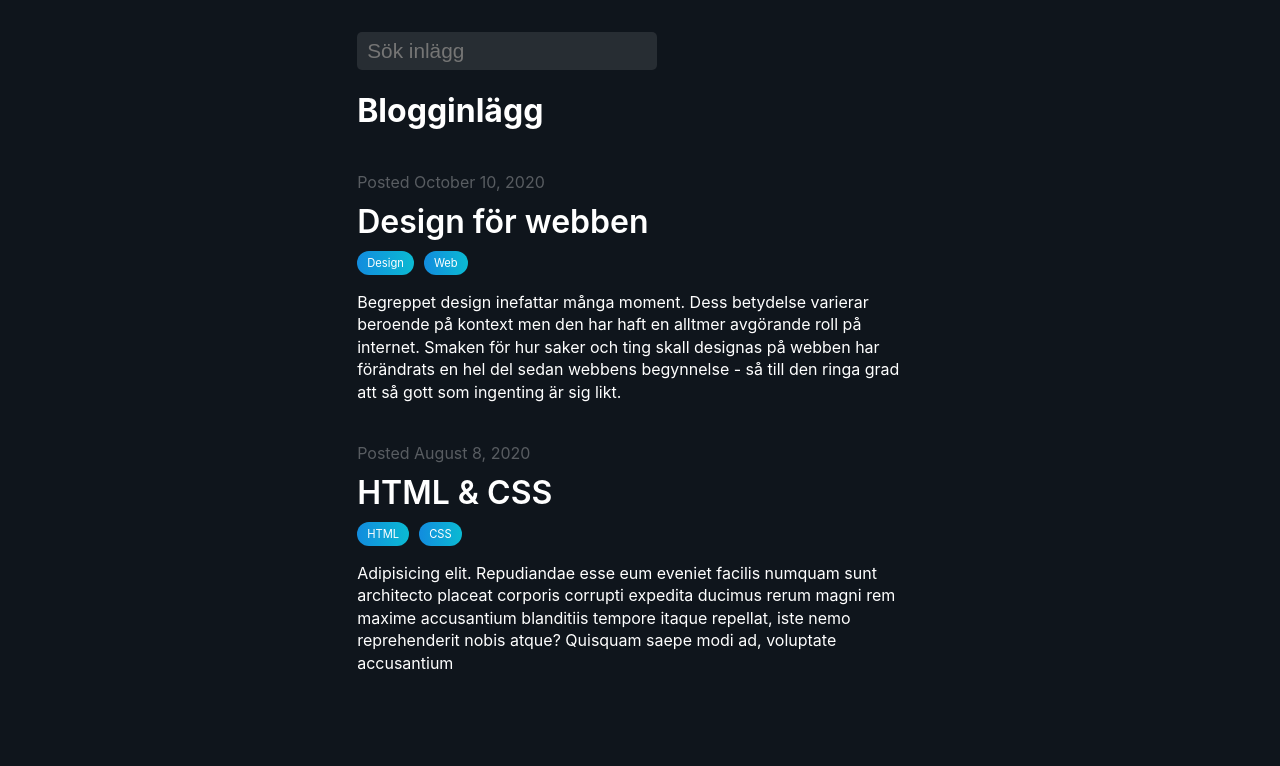
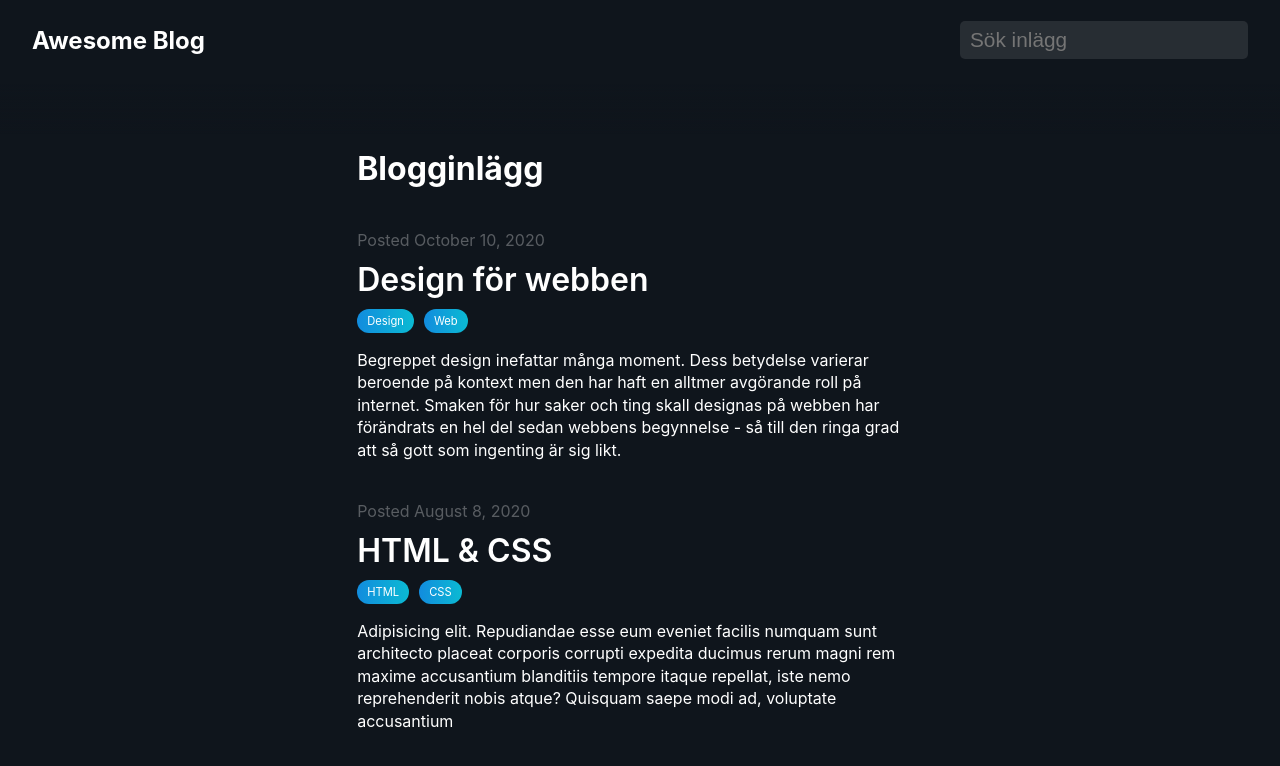
Before and after one commit to SkySails/teorihandboken, a Next.js app: page / in a window 1280 px wide. Shown: the top 766 px of the page. Built offline with nearby package versions, Linux system fonts and the light colour scheme.

Commit message:
Change structure

```diff
--- a/pages/index.js
+++ b/pages/index.js
@@ -4,7 +4,7 @@ import matter from "gray-matter";
 import moment from "moment";
 import styled from "styled-components";
 import Link from "next/link";
-import Search from "../src/components/Search";
+import Header from "../src/components/Header";
 
 export default function Home({ posts }) {
   return (
@@ -12,7 +12,8 @@ export default function Home({ posts }) {
       <Head>
         <title>Startsida</title>
       </Head>
-      <Search />
+      <Header />
+      <Content>
         <h1>Blogginlägg</h1>
         {posts.map(
           ({ metadata: { title, description, date, snippet, tags }, slug }) => (
@@ -37,22 +38,36 @@ export default function Home({ posts }) {
             </Link>
           )
         )}
+      </Content>
     </Container>
   );
 }
 
-const Container = styled.main`
+const Container = styled.div`
+  display: grid;
+  grid-template-columns: 1fr;
+  grid-template-rows: 5em 1fr;
+  grid-template-areas:
+    "Header"
+    "Content";
+`;
+
+const Content = styled.main`
+  grid-area: Content;
   display: -ms-grid;
   display: grid;
   -ms-grid-columns: 1fr min(60ch, 100%) 1fr;
   grid-template-columns: 1fr min(60ch, 100%) 1fr;
   color: white;
-  padding-top: 2rem;
+  padding-top: 3rem;
 
   & > * {
     -ms-grid-column: 2;
     grid-column: 2;
     padding: 0 20px;
+  }
+
+  h1 {
   }
 
   h2 {
```
Also changed, not shown: pages/post/[slug].js (+2 -21 lines). Lines whose indentation alone changed are shown as unchanged.
